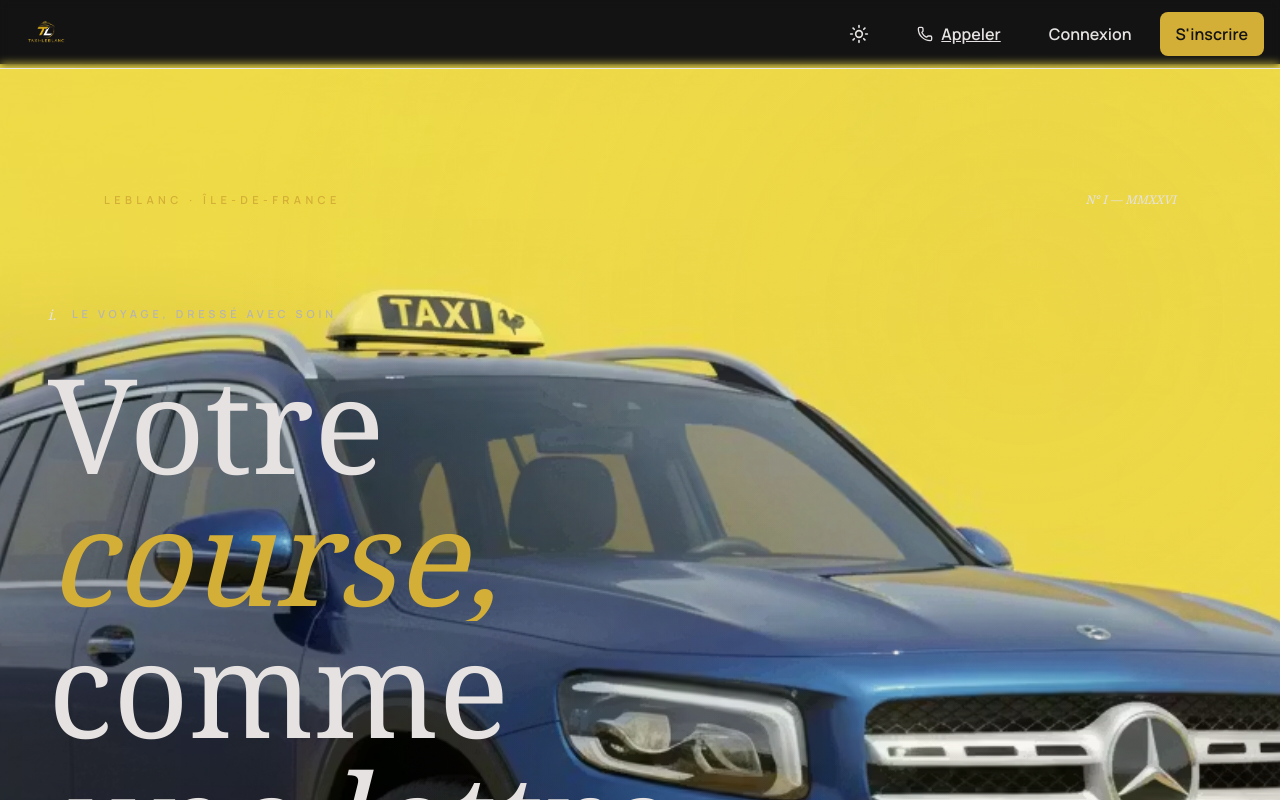
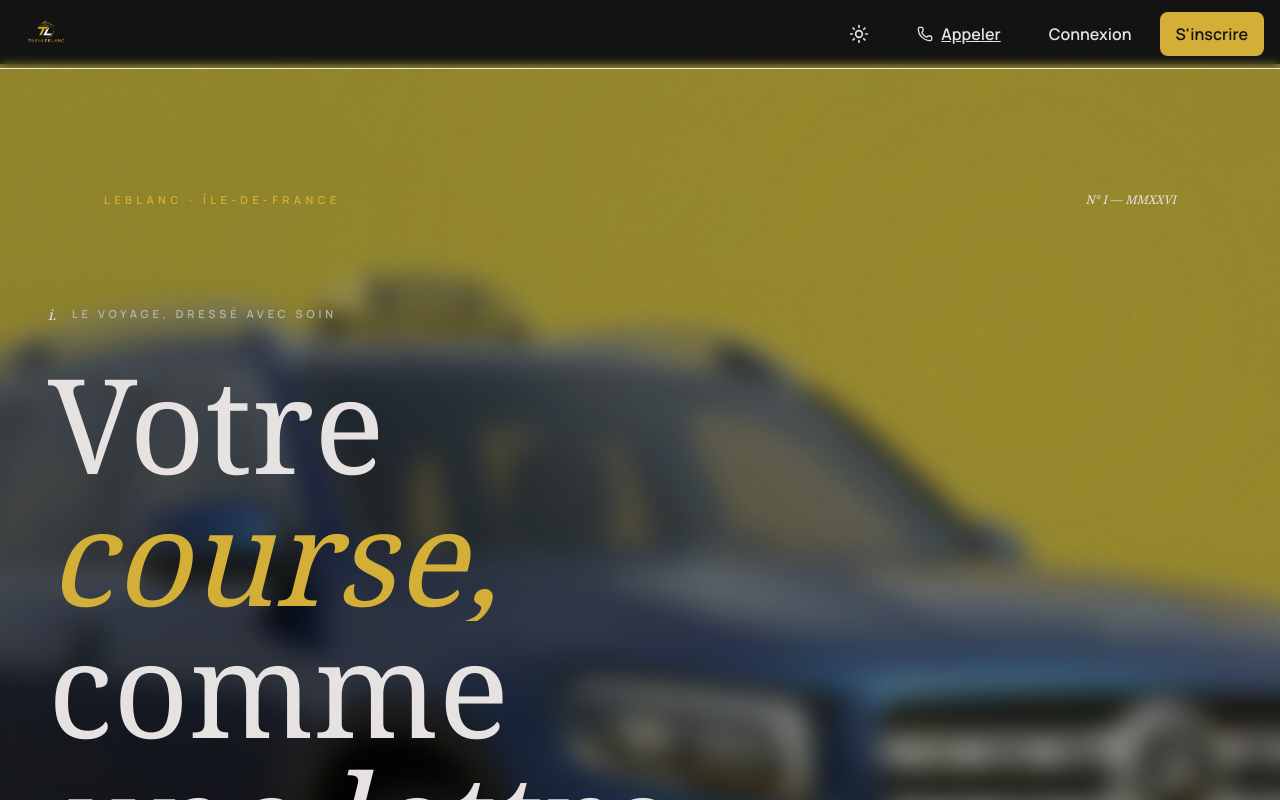
Before and after one commit to samzalzz/Taxi-app, a Next.js app: page / in a window 1280 px wide. Shown: the top 800 px of the page. Built offline with nearby package versions, Linux system fonts and the light colour scheme; no server answers.

Commit message:
Darken and blur hero background for text legibility
Add blur-md + scale-105 on the image layer and a second bg-black/40
wash over the existing bg-background/80 to increase contrast against
the serif headline.

```diff
--- a/src/components/features/home/HeroEditorial.tsx
+++ b/src/components/features/home/HeroEditorial.tsx
@@ -11,10 +11,11 @@ export function HeroEditorial() {
       {/* Background image + layered washes */}
       <div
         aria-hidden
-        className="absolute inset-0 bg-cover bg-center"
+        className="absolute inset-0 scale-105 bg-cover bg-center blur-md"
         style={{ backgroundImage: 'url("/images/taxi-hero.avif")' }}
       />
-      <div aria-hidden className="absolute inset-0 bg-background/70" />
+      <div aria-hidden className="absolute inset-0 bg-background/80" />
+      <div aria-hidden className="absolute inset-0 bg-black/40" />
       <div
         aria-hidden
         className="absolute inset-0"
```
